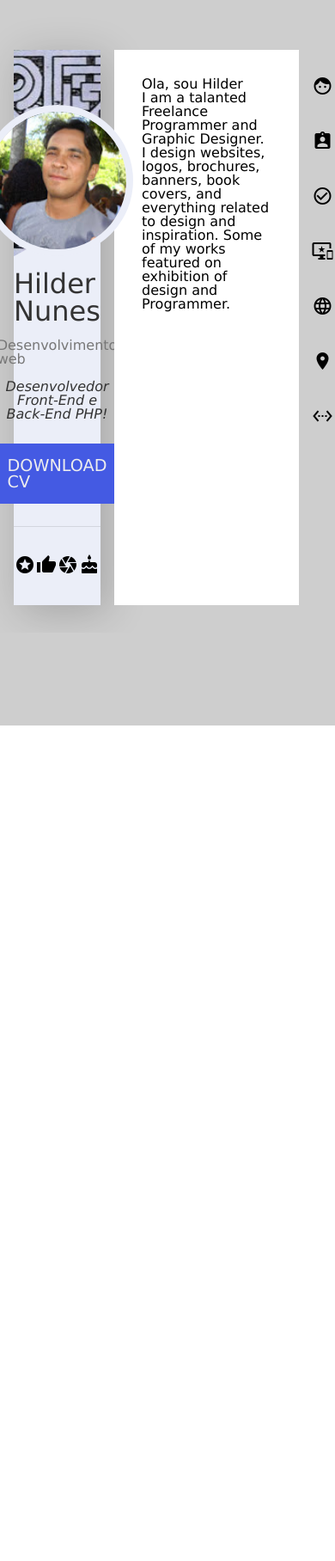
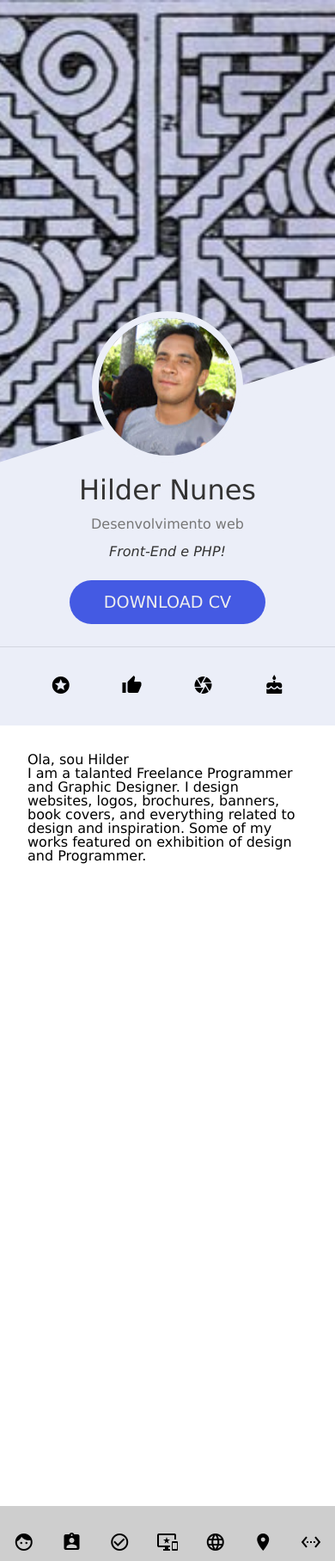
Before and after one commit to hsnunes/hsnunes.github.io, a PHP site: page / in a window 390 px wide. Shown: the whole page at 86% size. Before the commit the page ends 844 px from the top, so only its background shows below. Run offline with PHP 8.4, Linux system fonts and the light colour scheme.

Commit message:
ajustes responsivos

```diff
--- a/css/card.css
+++ b/css/card.css
@@ -49,12 +49,12 @@ a {
     border-radius: 2rem;
 } */
 
-.card-wrapper {
+/* .card-wrapper {
     display: flex;
     align-items: center;
     align-content: center;
     flex-direction: column;
-}
+} */
 
 .card {
     width: 100%;
@@ -69,7 +69,7 @@ a {
 
 .card .card-img {
     width: 100%;
-    height: 15rem;
+    height: 100%;
     object-fit: cover;
     -webkit-clip-path: polygon(0 0, 100% 0, 100% 77%, 0% 100%);
     clip-path: polygon(0 0, 100% 0, 100% 77%, 0% 100%);
--- a/css/estilo.css
+++ b/css/estilo.css
@@ -1,18 +1,47 @@
-* { padding: 0; margin: 0; }
-body { background-color: #cecece; }
+html, body {
+    padding: 0;
+    margin: 0;
+    box-sizing: border-box;
+    background-color: #cecece;
+}
 
 #tpl {
     display: grid;
-    grid-gap: 1rem;
-    grid-template-areas: "header header header" "aside content nav";
-    grid-template-rows: 5vh auto;
-    grid-template-columns: 30vw 55vw 15vw;
+    grid-template-areas: "card" "content" "nav";
     overflow: hidden;
 }
 
-.topnav { grid-area: header; }
-.profile { grid-area: aside;background-color: #ccc;margin-left: 1rem; }
+/* Criando Breakpoint */
+/* @media screen and (max-width: 768px){
+    #tpl {
+        grid-template-areas: "profile content nav";
+        grid-template-columns: 50vw;
+    }
+    .main-nav { grid-area: header; margin-bottom: 10px; }
+} */
+
+/* Small devices (landscape phones, 576px and up) */
+@media (min-width: 576px) {  }
+
+/* Medium devices (tablets, 768px and up) */
+@media (min-width: 768px) {  }
+
+/* Large devices (desktops, 992px and up) */
+@media (min-width: 992px) {  }
+
+/* Extra large devices (large desktops, 1200px and up) */
+@media (min-width: 1200px) {  }
+
+/* .topnav { grid-area: profile; } */
+.card {
+    grid-area: card;
+    /* background-color: red; */
+}
+    .card {
+        height: 100vh;
+    }
 .content {
+    height:100vh;
     grid-area: content;
     background-color: #fff;
     padding: 2rem;
@@ -21,12 +50,5 @@ body { background-color: #cecece; }
     grid-area: nav;
     font-size: 4rem;
 }
+.menu ul { display: flex;justify-content: space-around; }
 .rodape { grid-area: footer; }
-
-/* Criando Breakpoint */
-/* @media screen and (max-width: 768px){
-    #tpl {
-        grid-template-areas: "header" "profile" "aside" "footer";
-    }
-    .main-nav { grid-area: header; margin-bottom: 10px; }
-} */
--- a/index.html
+++ b/index.html
@@ -13,16 +13,13 @@
 </head>
 <body>
     <section id="tpl">
-        <header class="topnav"></header>
-        <aside class="profile">
-            <div class="card-wrapper">
         <div class="card">
             <img class="card-img" src="img/bg2.jpg" alt="Background Template">
             <img class="profile-img" src="img/profile.jpg" alt="Imagem Pessoal">
             <h1 class="name">Hilder Nunes</h1>
             <p class="job-title">Desenvolvimento web</p>
             <p class="about">
-                        Desenvolvedor Front-End e Back-End PHP!
+                Front-End e PHP!
             </p>
             <a class="btn" href="#">Download CV</a>
             <ul class="social-media">
@@ -32,8 +29,6 @@
                 <li class="item-whatszap"><i class="material-icons">cake</i></li>
             </ul>
         </div>
-            </div>
-        </aside>
         <article class="content">
             <h1>Ola, sou Hilder</h1>
             <p>
```
Also changed, not shown: css/estiloLayGridinit.css (deleted, +0 -36 lines), css/grid2.css (deleted, +0 -21 lines). Lines whose indentation alone changed are shown as unchanged.
